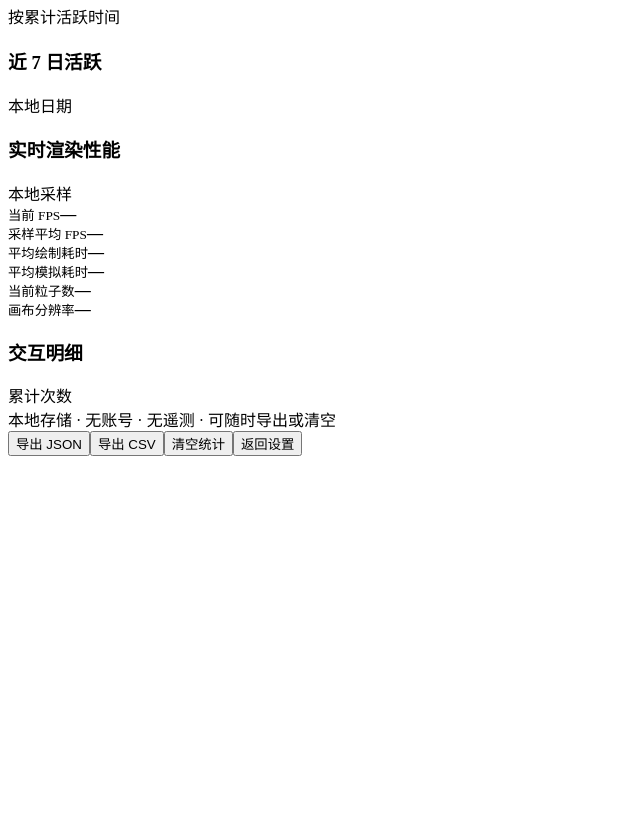
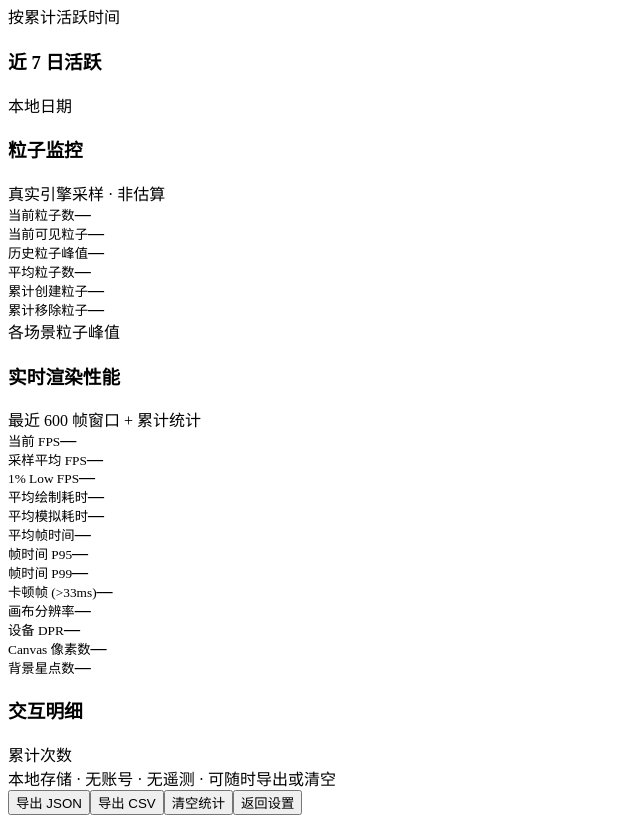
Before and after one commit to hankaiyanh-dot/nebula-flow, a plain HTML site: page src/template.html in a window 1280 px wide. Shown: the part 1340-2163 px from the top of the page, without its empty margins (0-640 px from the left). Before the commit the page ends 1804 px from the top, so only its background shows below. Drawn offline with Linux system fonts and the light colour scheme.

Commit message:
Expand local particle and rendering analytics

```diff
--- a/src/template.html
+++ b/src/template.html
@@ -58,10 +58,11 @@
 </div>
 <div class="stats-section"><div class="stats-heading"><h3>场景偏好</h3><span>按累计活跃时间</span></div><div id="statsSceneRows" class="stats-scene-rows"></div></div>
 <div class="stats-section"><div class="stats-heading"><h3>近 7 日活跃</h3><span>本地日期</span></div><div id="statsWeekBars" class="stats-week-bars"></div></div>
-<div class="stats-section"><div class="stats-heading"><h3>实时渲染性能</h3><span>本地采样</span></div><div class="stats-performance">
-<div><small>当前 FPS</small><strong id="statsCurrentFps">—</strong></div><div><small>采样平均 FPS</small><strong id="statsAverageFps">—</strong></div>
-<div><small>平均绘制耗时</small><strong id="statsRenderMs">—</strong></div><div><small>平均模拟耗时</small><strong id="statsSimMs">—</strong></div>
-<div><small>当前粒子数</small><strong id="statsParticles">—</strong></div><div><small>画布分辨率</small><strong id="statsCanvasSize">—</strong></div>
+<div class="stats-section"><div class="stats-heading"><h3>粒子监控</h3><span>真实引擎采样 · 非估算</span></div><div class="stats-performance">
+<div><small>当前粒子数</small><strong id="statsParticles">—</strong></div><div><small>当前可见粒子</small><strong id="statsVisibleParticles">—</strong></div><div><small>历史粒子峰值</small><strong id="statsParticlePeak">—</strong></div><div><small>平均粒子数</small><strong id="statsParticleAverage">—</strong></div><div><small>累计创建粒子</small><strong id="statsParticlesCreated">—</strong></div><div><small>累计移除粒子</small><strong id="statsParticlesRemoved">—</strong></div>
+</div><div class="stats-subheading">各场景粒子峰值</div><div id="statsParticleSceneRows" class="stats-scene-rows"></div></div>
+<div class="stats-section"><div class="stats-heading"><h3>实时渲染性能</h3><span>最近 600 帧窗口 + 累计统计</span></div><div class="stats-performance">
+<div><small>当前 FPS</small><strong id="statsCurrentFps">—</strong></div><div><small>采样平均 FPS</small><strong id="statsAverageFps">—</strong></div><div><small>1% Low FPS</small><strong id="statsOneLow">—</strong></div><div><small>平均绘制耗时</small><strong id="statsRenderMs">—</strong></div><div><small>平均模拟耗时</small><strong id="statsSimMs">—</strong></div><div><small>平均帧时间</small><strong id="statsFrameAverage">—</strong></div><div><small>帧时间 P95</small><strong id="statsFrameP95">—</strong></div><div><small>帧时间 P99</small><strong id="statsFrameP99">—</strong></div><div><small>卡顿帧 (>33ms)</small><strong id="statsJank">—</strong></div><div><small>画布分辨率</small><strong id="statsCanvasSize">—</strong></div><div><small>设备 DPR</small><strong id="statsDpr">—</strong></div><div><small>Canvas 像素数</small><strong id="statsCanvasPixels">—</strong></div><div><small>背景星点数</small><strong id="statsBackgroundStars">—</strong></div>
 </div></div>
 <div class="stats-section"><div class="stats-heading"><h3>交互明细</h3><span>累计次数</span></div><div id="statsInteractionRows" class="stats-interactions"></div></div>
 <div id="statsPrivacyNote" class="stats-privacy-note">本地存储 · 无账号 · 无遥测 · 可随时导出或清空</div>
```
